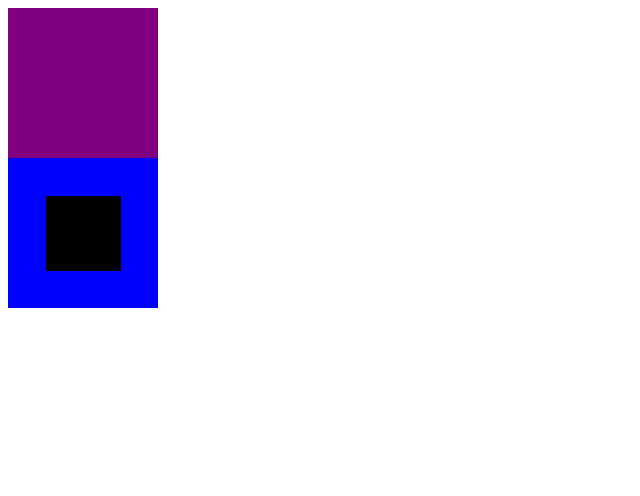
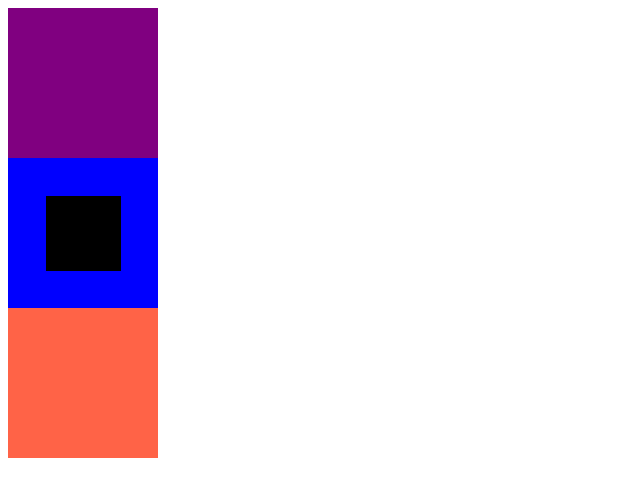
Before and after one commit to warlyware/ps-css-transition, a plain HTML site: page index.html in a window 1280 px wide. Shown: the whole page, without its empty margins (0-640 px from the left). Drawn offline with Linux system fonts and the light colour scheme.

Commit message:
Use and animate transform rotate

```diff
--- a/index.html
+++ b/index.html
@@ -15,5 +15,7 @@
             <div id="square-to-scale" class="square"></div>
         </div>
 
+        <div id="square-to-rotate" class="square"></div>
+
     </body>
 </html>
--- a/style.css
+++ b/style.css
@@ -28,3 +28,12 @@
     background-color: blue;
     transform: scale(2,2);
 }
+
+#square-to-rotate {
+    background-color: tomato;
+    transition: transform 5s;
+}
+
+#square-to-rotate:hover {
+    transform: rotate(360deg);
+}
```
